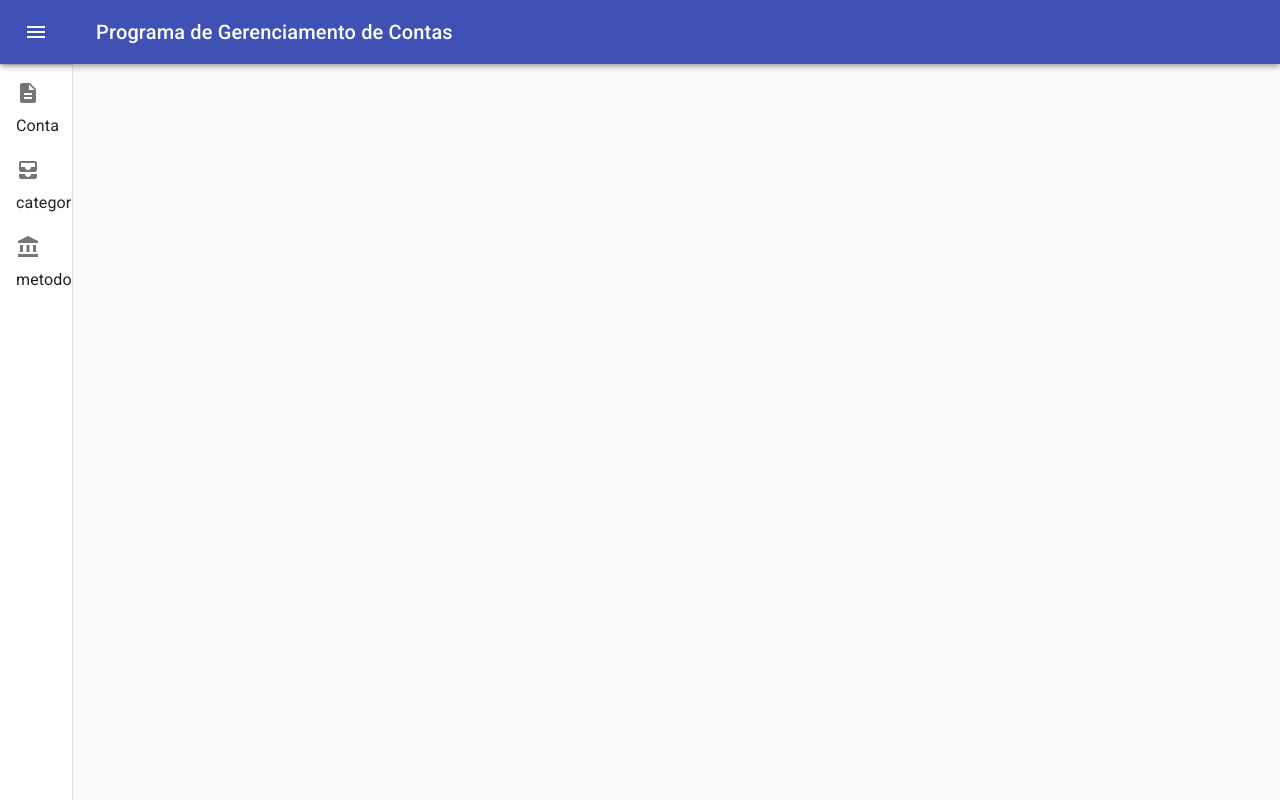
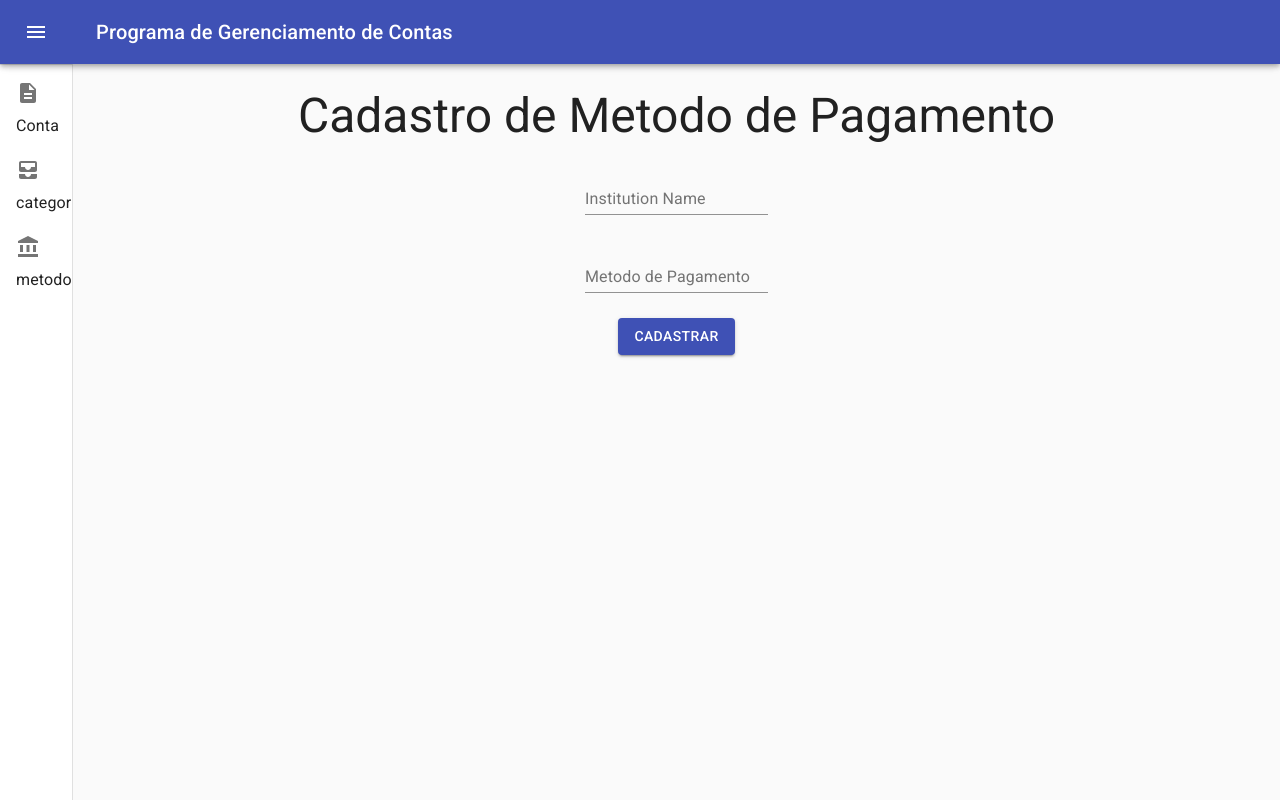
Before and after one commit to matheusCalaca/bill-front, a React (Create React App) app: page /criarMetodoPagamento in a window 1280 px wide. Built offline with nearby package versions, Linux system fonts and the light colour scheme.

Commit message:
adicionado metodo de pagamento

```diff
--- a/src/CategoryPage/index.tsx
+++ b/src/CategoryPage/index.tsx
@@ -66,7 +66,7 @@ const CreateCategory = () => {
                 </Grid>
                 <Grid container justify="center" spacing={2}>
                     {categorias.map(categoria => (
-                        <Grid item >
+                        <Grid item key={categoria.id} >
                             <Paper key={categoria.id} >
                                 <Grid container >
                                     <Grid alignContent="center">
--- a/src/createInstituition/index.tsx
+++ b/src/createInstituition/index.tsx
@@ -1,3 +1,5 @@
+import { Button, createStyles, Fab, Grid, makeStyles, Paper, Theme, Typography } from '@material-ui/core';
+import { AddIcon } from '@material-ui/data-grid';
 import React, { ChangeEvent, FormEvent, useEffect, useState } from 'react';
 import api from '../services/api';
 
@@ -7,11 +9,27 @@ interface PaymentMethodResponse {
     paymentMethod: string;
 }
 
+const useStyles = makeStyles((theme: Theme) =>
+    createStyles({
+        root: {
+            backgroundColor: theme.palette.background.paper,
+            width: 500,
+            position: 'relative',
+            minHeight: 200,
+        },
+        fab: {
+            position: 'absolute',
+            bottom: theme.spacing(2),
+            right: theme.spacing(2),
+        },
+    }),
+);
 
 const CreatePaymentMethod = () => {
 
     const [paymentMethods, setPaymentMethods] = useState<PaymentMethodResponse[]>([])
 
+    const classes = useStyles();
 
     useEffect(() => {
         getListPaymentMethod()
@@ -24,72 +42,47 @@ const CreatePaymentMethod = () => {
     }
 
 
-    const [formData, setFormData] = useState({
-        institutionName: '',
-        paymentMethod: '',
-    });
-
-
-    function handelInputChange(event: ChangeEvent<HTMLInputElement>) {
-        const { name, value } = event.target
-        setFormData({
-            ...formData, [name]: value
-        })
-    }
-
-
-    async function handleSubmit(event: FormEvent) {
-        event.preventDefault();
-
-        const { institutionName, paymentMethod } = formData;
-
-        await api.post('/paymentMethod', JSON.stringify({ 'institutionName': institutionName, 'paymentMethod': paymentMethod }))
-
-        getListPaymentMethod()
-
-    }
-
     async function handleDelet(id: number) {
         await api.delete(`/paymentMethod/${id}`)
         getListPaymentMethod()
     }
 
+    const redirectPage = (page: string) => {
+        let url: string = "http://" + window.location.host + "/" + page
+        window.location.replace(url);
+    };
 
     return (
         <>
-            <div>
-                <h1>Payment Method</h1>
-                <div>
-                    <ul>
-                        {paymentMethods.map(paymentMethod => (<li key={paymentMethod.id}> Institution Name: {paymentMethod.institutionName} ({paymentMethod.paymentMethod}) <button onClick={(e) => handleDelet(paymentMethod.id)}>X</button></li>))}
-                    </ul>
-                </div>
-                <form onSubmit={handleSubmit}>
-                    <div className="field">
-                        <label htmlFor="institutionName">
-                            Institution Name
-                        </label>
-                        <input
-                            type="text"
-                            name="institutionName"
-                            id="institutionName"
-                            onChange={handelInputChange}
-                        />
-                    </div>
-                    <div className="field">
-                        <label htmlFor="paymentMethod">
-                            Payment Method
-                        </label>
-                        <input
-                            type="text"
-                            name="paymentMethod"
-                            id="paymentMethod"
-                            onChange={handelInputChange}
-                        />
-                    </div>
-                    <button type="submit">Cadastrar Payment Method</button>
-                </form>
-            </div>
+            <Grid container spacing={3}>
+                <Grid item justify="center" xs={12}>
+                    <Typography align="center" variant="h3">
+                        Metodo de Pagamento
+                    </Typography>
+                </Grid>
+                <Grid container justify="center" spacing={2}>
+                    {paymentMethods.map(paymentMethod => (
+                        <Grid item key={paymentMethod.id} >
+                            <Paper key={paymentMethod.id} >
+                                <Grid container >
+                                    <Grid alignContent="center">
+                                        <Typography align="center" variant="h5" style={{ padding: 5 }}>
+                                            {paymentMethod.institutionName} ({paymentMethod.paymentMethod})
+                                        </Typography>
+                                    </Grid>
+                                    <Grid style={{ padding: 5 }}>
+                                        <Button onClick={(e) => handleDelet(paymentMethod.id)}>X</Button>
+                                    </Grid>
+                                </Grid>
+                            </Paper>
+                        </Grid>
+                    )
+                    )}
+                </Grid>
+            </Grid>
+            <Fab color="primary" className={classes.fab} aria-label="add" onClick={() => redirectPage("criarMetodoPagamento")} >
+                <AddIcon />
+            </Fab>
         </>
     )
 };
--- /dev/null
+++ b/src/createInstituition/insert.tsx
@@ -0,0 +1,127 @@
+import React, { ChangeEvent, FormEvent, useEffect, useState } from 'react';
+import TextField from '@material-ui/core/TextField';
+import Button from '@material-ui/core/Button';
+import api from '../services/api';
+import { Grid, IconButton, Typography } from '@material-ui/core';
+import Snackbar, { SnackbarOrigin } from '@material-ui/core/Snackbar';
+import { CloseIcon } from '@material-ui/data-grid';
+
+interface CategoryResponse {
+    id: number;
+    name: string;
+}
+
+
+
+const InsertInstution = () => {
+
+
+    const [openSlack, setOpenlack] = useState(false);
+
+    const handleClick = () => {
+        setOpenlack(true);
+    };
+
+    const handleClose = (event: React.SyntheticEvent | React.MouseEvent, reason?: string) => {
+        if (reason === 'clickaway') {
+            return;
+        }
+
+        setOpenlack(false);
+    };
+
+
+
+
+    const [formData, setFormData] = useState({
+        institutionName: '',
+        paymentMethod: '',
+    });
+
+
+    function handelInputChange(event: ChangeEvent<HTMLInputElement>) {
+        const { name, value } = event.target
+        setFormData({
+            ...formData, [name]: value
+        })
+    }
+
+
+    async function handleSubmit(event: FormEvent) {
+        event.preventDefault();
+
+        const { institutionName, paymentMethod } = formData;
+
+        await api.post('/paymentMethod', JSON.stringify({ 'institutionName': institutionName, 'paymentMethod': paymentMethod })).then(response => {
+            let url: string = "http://" + window.location.host + "/metodoPagamento"
+            window.location.replace(url);
+        }).catch(err => {
+            handleClick()
+            console.log(err);
+
+        })
+
+
+
+    }
+
+
+    return (
+        <>
+            <Grid container
+                spacing={2}
+                direction="column"
+                justify="center"
+                alignItems="center"
+            >
+                <Grid item xs={12}>
+                    <Typography align="center" variant="h3">
+                        Cadastro de Metodo de Pagamento
+                    </Typography>
+                </Grid>
+                <form onSubmit={handleSubmit}>
+                    <Grid container
+                        direction="column"
+                        justify="center"
+                        alignItems="center"
+                    >
+                        <Grid style={{ padding: 15 }}>
+
+                            <TextField
+                                id="institutionName"
+                                label="Institution Name"
+                                name="institutionName"
+                                onChange={handelInputChange}
+                            />
+                        </Grid>
+                        <Grid style={{ padding: 15 }}>
+
+                            <TextField
+                                id="paymentMethod"
+                                label="Metodo de Pagamento"
+                                name="paymentMethod"
+                                onChange={handelInputChange}
+                            />
+                        </Grid>
+                        <Grid style={{ padding: 10 }}>
+                            <Button variant="contained" color="primary" type="submit">Cadastrar</Button>
+                        </Grid>
+                    </Grid>
+                </form>
+            </Grid>
+
+            <Snackbar
+                anchorOrigin={{
+                    vertical: 'bottom',
+                    horizontal: 'center',
+                }}
+                open={openSlack}
+                autoHideDuration={6000}
+                onClose={handleClose}
+                message="Note archived"
+            />
+        </>
+    )
+};
+
+export default InsertInstution;
--- a/src/routes.tsx
+++ b/src/routes.tsx
@@ -4,8 +4,9 @@ import { Route, BrowserRouter } from 'react-router-dom';
 import LoginPage from './loginPage/index'
 import CreateBill from './createBill';
 import CreateCategory from './CategoryPage';
+import InsertCategory from './CategoryPage/insert';
 import CreatePaymentMethod from './createInstituition';
-import InsertCategory from './CategoryPage/insert';
+import InsertInstution from './createInstituition/insert';
 
 
 const  Routes = () => {
@@ -14,8 +15,9 @@ const  Routes = () => {
             <Route component={LoginPage} path="/" exact />
             <Route component={CreateBill} path="/conta" />
             <Route component={CreateCategory} path="/categoria" />
+            <Route component={InsertCategory} path="/criarCategoria" />
             <Route component={CreatePaymentMethod} path="/metodoPagamento" />
-            <Route component={InsertCategory} path="/criarCategoria" />
+            <Route component={InsertInstution} path="/criarMetodoPagamento" />
         </BrowserRouter>
     );
 }
```
